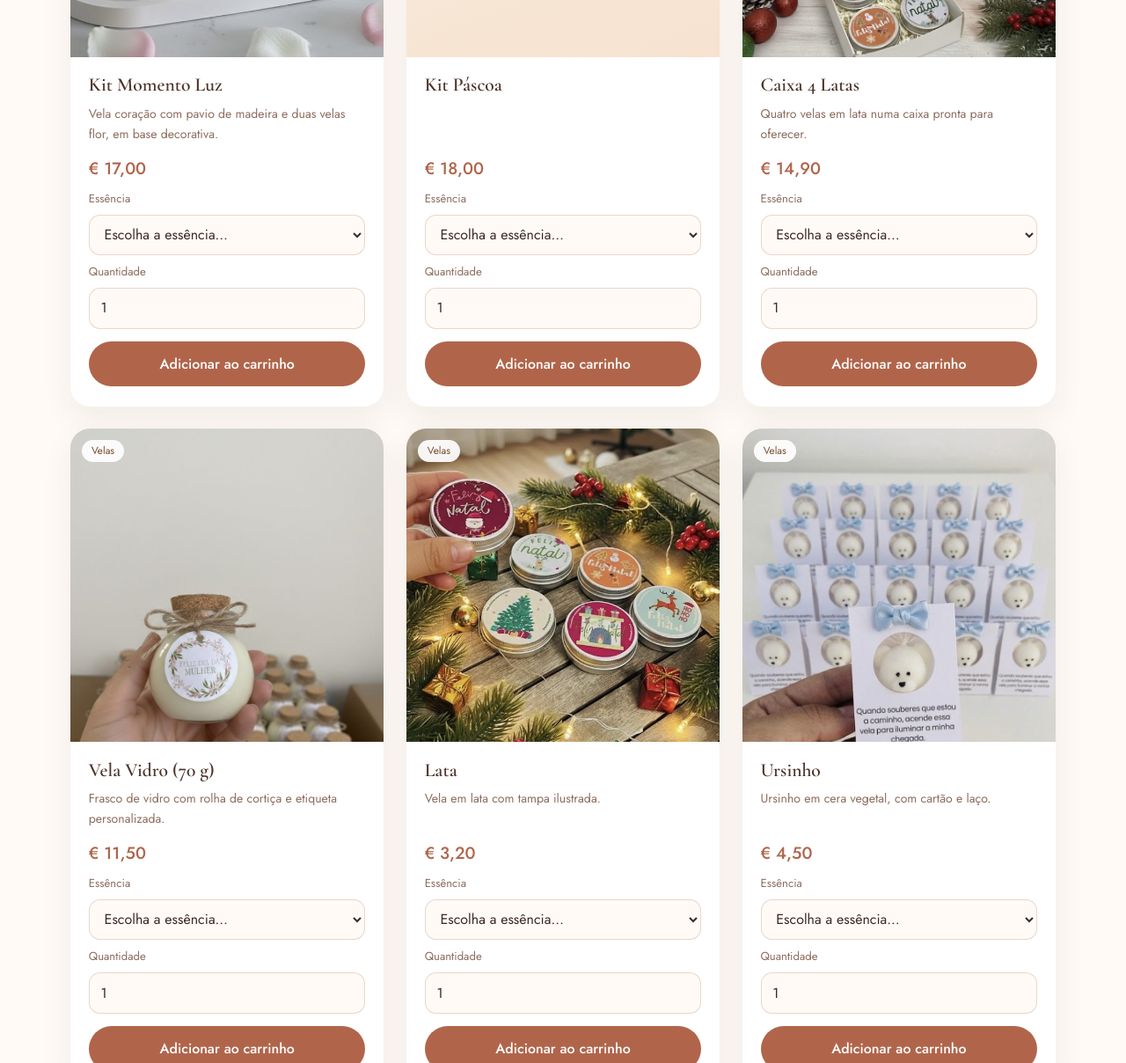
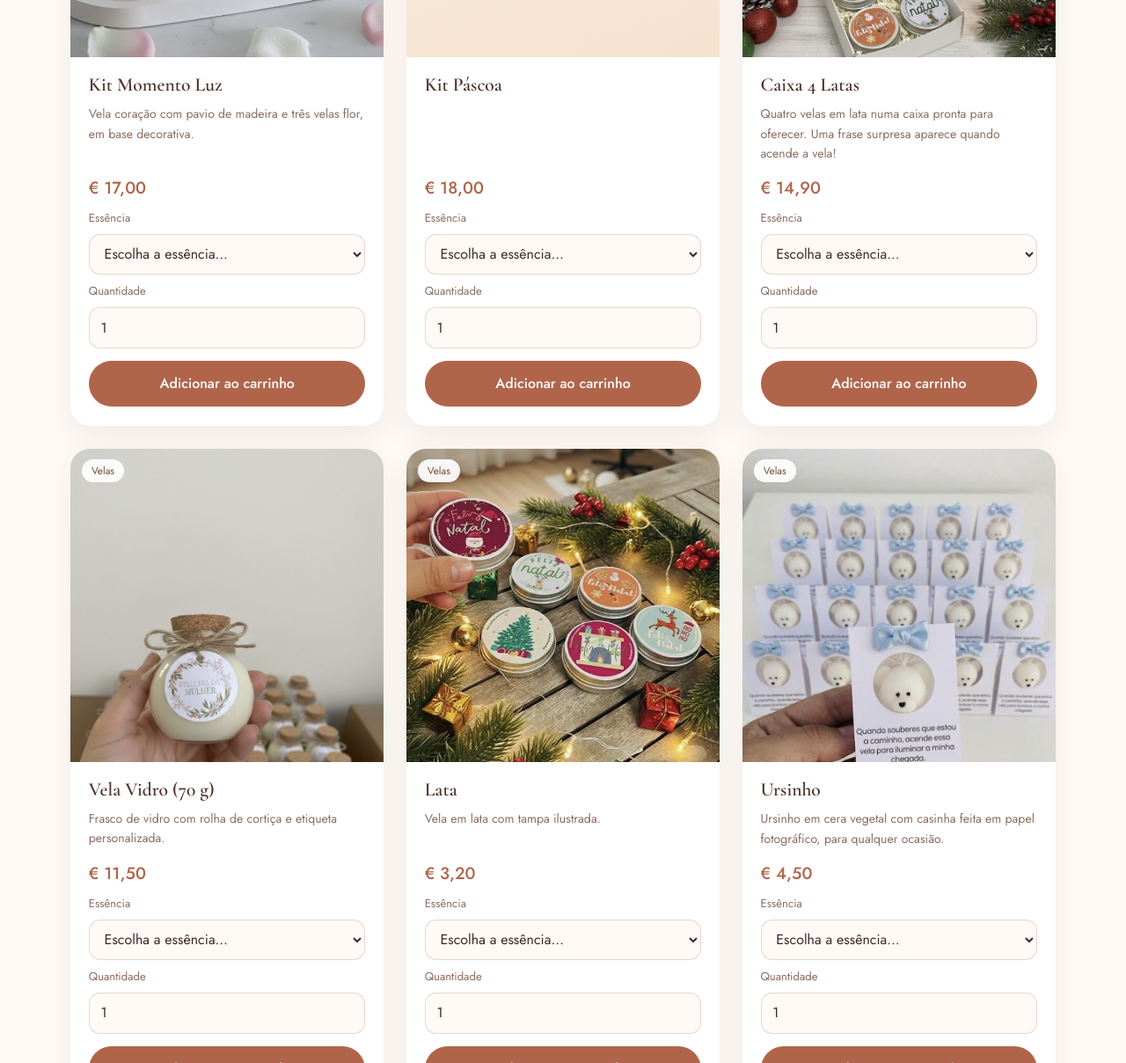
Before and after one commit to zazzouneto/aroma-lume-site, a plain HTML site: page loja/index.html in a window 1280 px wide. Shown: the part 1578-2786 px from the top of the page at 88% size. Drawn offline with nearby package versions, Linux system fonts and the light colour scheme.

Commit message:
Loja: descrições do Kit Momento Luz, Caixa 4 Latas e Ursinho
Co-Authored-By: Claude Opus 5.5 <noreply@anthropic.com>
Claude-Session: https://claude.ai/code/session_01SLzPXwmujo4VWF1TpNqTkz

```diff
--- a/loja/index.html
+++ b/loja/index.html
@@ -650,15 +650,15 @@ const products = [
     { id: 1, name: "Kit Pétala Serena", price: 12.50, category: "Kits",
       desc: "Vela flor num bowl de pétalas com base decorativa.", image: "fotos/kit-petala-serena.jpg" },
     { id: 2, name: "Kit Momento Luz", price: 17.00, category: "Kits",
-      desc: "Vela coração com pavio de madeira e duas velas flor, em base decorativa.", image: "fotos/kit-momento-luz.jpg" },
+      desc: "Vela coração com pavio de madeira e três velas flor, em base decorativa.", image: "fotos/kit-momento-luz.jpg" },
     { id: 3, name: "Kit Páscoa", price: 18.00, category: "Kits", desc: "", image: "" },
     { id: 4, name: "Caixa 4 Latas", price: 14.90, category: "Kits",
-      desc: "Quatro velas em lata numa caixa pronta para oferecer.", image: "fotos/caixa-4-latas.jpg" },
+      desc: "Quatro velas em lata numa caixa pronta para oferecer. Uma frase surpresa aparece quando acende a vela!", image: "fotos/caixa-4-latas.jpg" },
     { id: 5, name: "Vela Vidro (70 g)", price: 11.50, category: "Velas",
       desc: "Frasco de vidro com rolha de cortiça e etiqueta personalizada.", image: "fotos/vela-vidro.jpg" },
     { id: 6, name: "Lata", price: 3.20, category: "Velas", desc: "Vela em lata com tampa ilustrada.", image: "fotos/lata.jpg" },
     { id: 7, name: "Ursinho", price: 4.50, category: "Velas",
-      desc: "Ursinho em cera vegetal, com cartão e laço.", image: "fotos/ursinho.jpg" },
+      desc: "Ursinho em cera vegetal com casinha feita em papel fotográfico, para qualquer ocasião.", image: "fotos/ursinho.jpg" },
     { id: 8, name: "Ursinhos Gémeos", price: 7.00, category: "Velas",
       desc: "Dois ursinhos em cera vegetal, com cartão personalizado.", image: "fotos/ursinhos-gemeos.jpg" },
     { id: 9, name: "Vela Bubble (40 g) – Papel Fotográfico", price: 4.50, category: "Bubbles",
```
